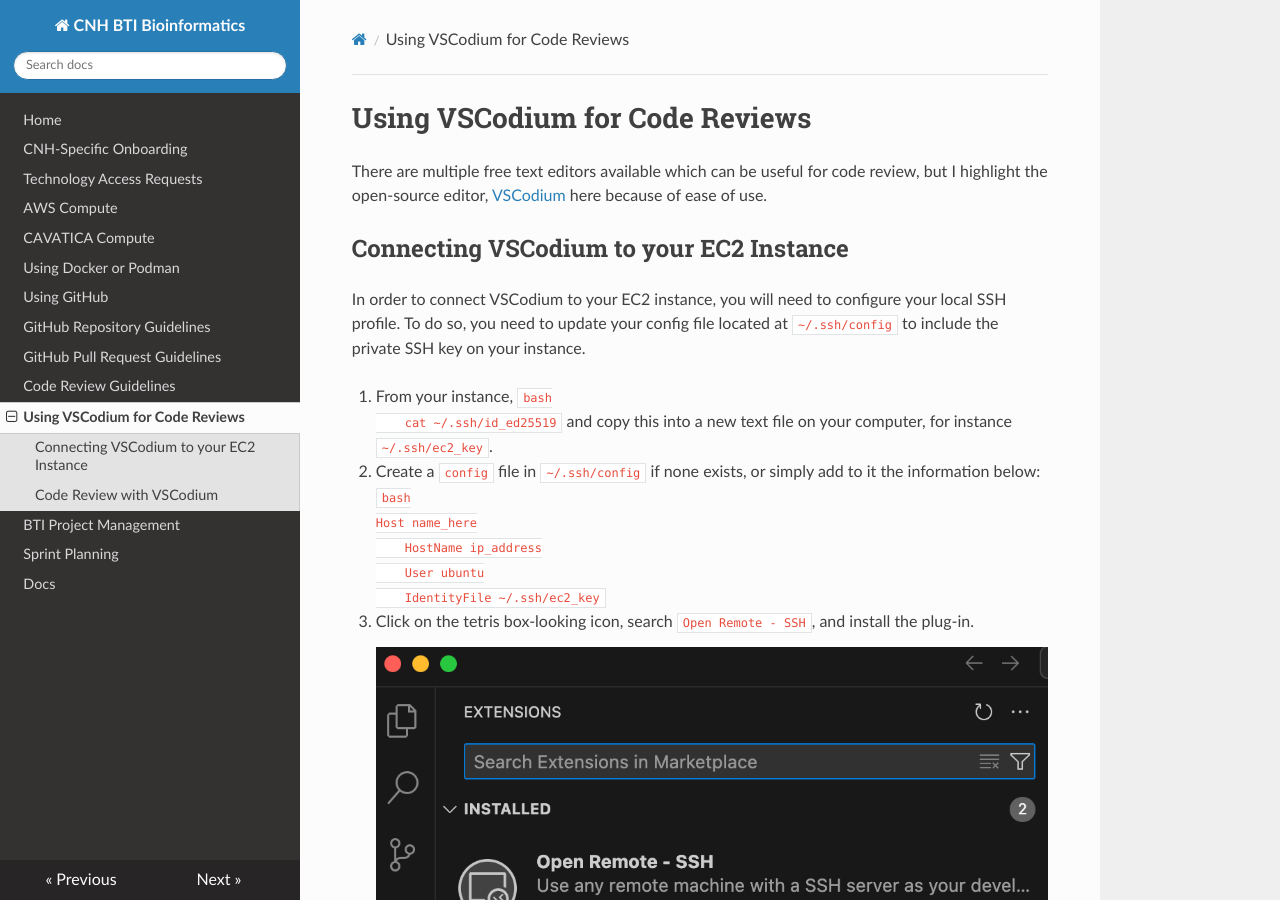
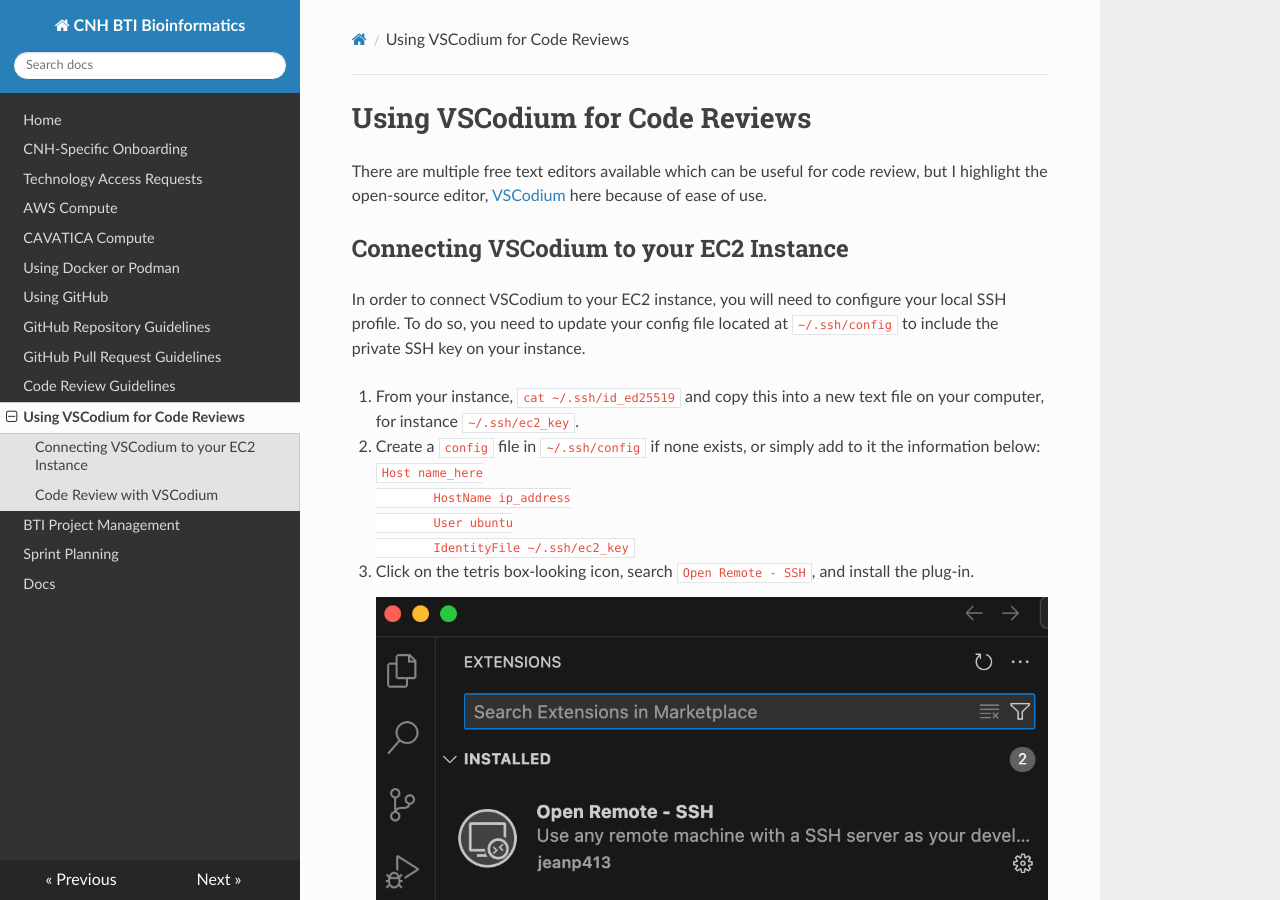
Before and after one commit to childrens-bti/bti-bfx-docs, an MkDocs documentation site: the page built from docs/vscodium.md, in a window 1280 px wide and 900 px high. Built offline with MkDocs 1.6.1, drawn with Linux system fonts in a browser that asks for light colours; nearby versions of some CDN libraries.

Commit message:
remove bash

````diff
--- a/docs/vscodium.md
+++ b/docs/vscodium.md
@@ -7,17 +7,13 @@
 In order to connect VSCodium to your EC2 instance, you will need to configure your local SSH profile.
 To do so, you need to update your config file located at `~/.ssh/config` to include the private SSH key on your instance.
 
-1. From your instance,
-    ```bash
-    cat ~/.ssh/id_ed25519
+1. From your instance, `cat ~/.ssh/id_ed25519` and copy this into a new text file on your computer, for instance `~/.ssh/ec2_key`.
+2. Create a `config` file in `~/.ssh/config` if none exists, or simply add to it the information below:
     ```
-    and copy this into a new text file on your computer, for instance `~/.ssh/ec2_key`.
-2. Create a `config` file in `~/.ssh/config` if none exists, or simply add to it the information below:
-    ```bash
-Host name_here
-    HostName ip_address
-    User ubuntu
-    IdentityFile ~/.ssh/ec2_key
+    Host name_here
+        HostName ip_address
+        User ubuntu
+        IdentityFile ~/.ssh/ec2_key
     ```
 3. Click on the tetris box-looking icon, search `Open Remote - SSH`, and install the plug-in.
     ![open-ssh](img/open-ssh.png)
````
